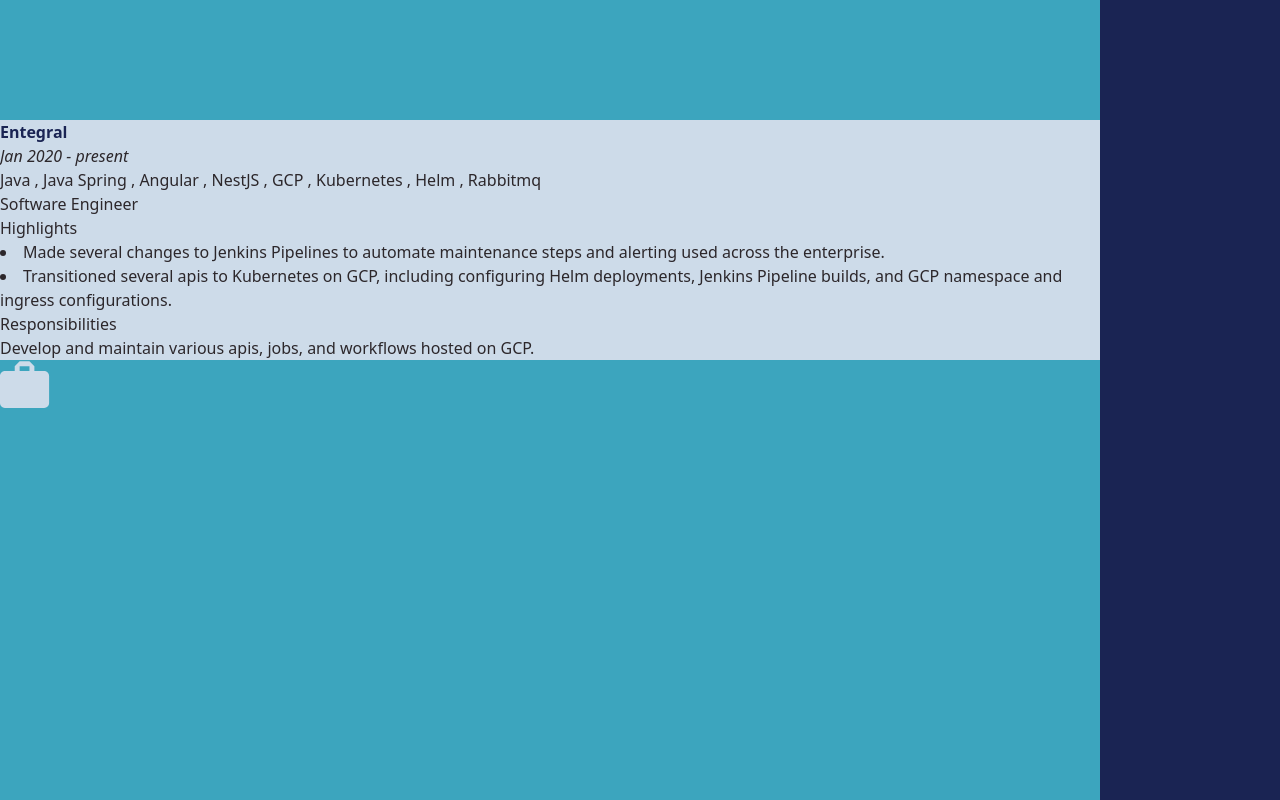
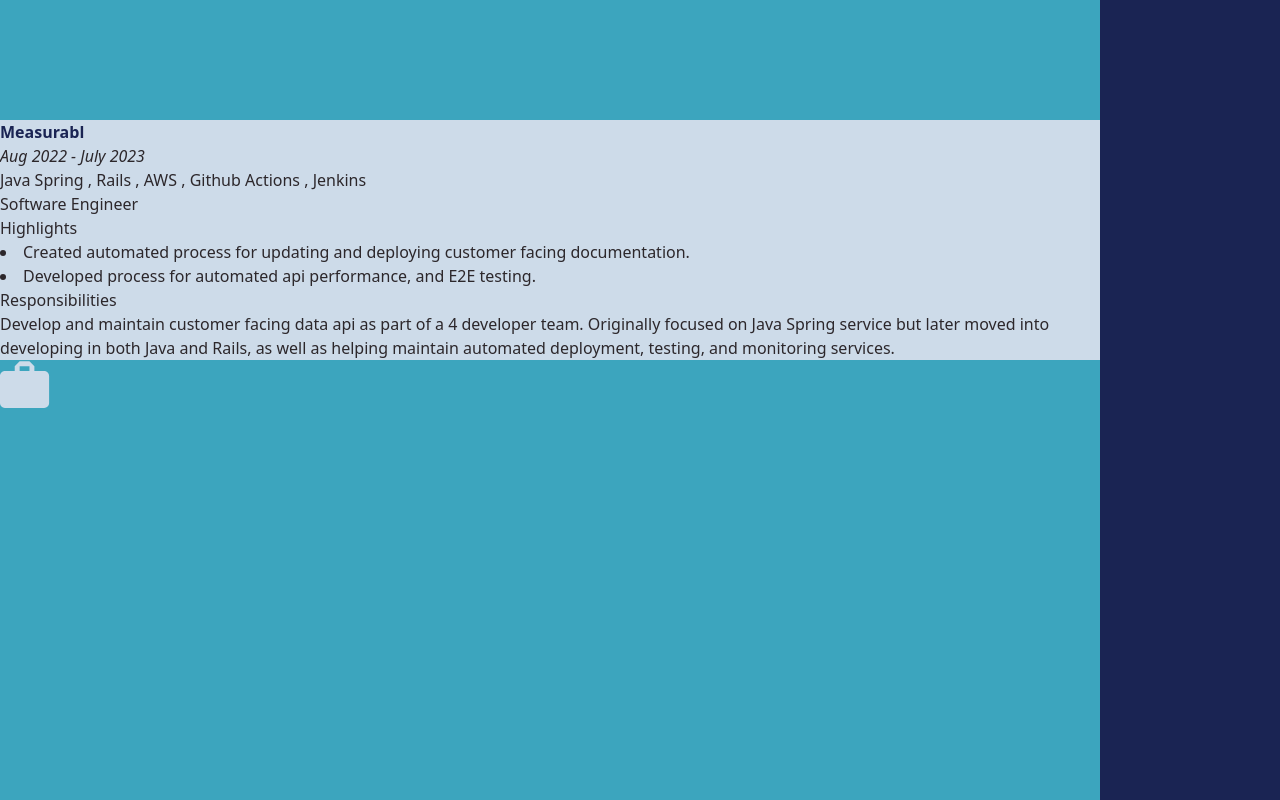
Before and after one commit to mikepawlak/portfolio-site, a Vue app: page / in a window 1280 px wide. Shown: the part 6760-7560 px from the top of the page. Built offline with nearby package versions, Linux system fonts and the light colour scheme.

Commit message:
update work history

```diff
--- a/src/components/WorkHistory.vue
+++ b/src/components/WorkHistory.vue
@@ -24,8 +24,31 @@
     return {
       workItems: [
         {
+          company: "Measurabl",
+          time: "Aug 2022 - July 2023",
+          technologyUsed: [
+            "Java Spring",
+            "Rails",
+            "AWS",
+            "Github Actions",
+            "Jenkins",
+          ],
+          roles: [
+            {
+              title: "Software Engineer",
+              time: "",
+              highlights: [
+                "Created automated process for updating and deploying customer facing documentation.",
+                "Developed process for automated api performance, and E2E testing.",
+              ],
+              responsibilities:
+                "Develop and maintain customer facing data api as part of a 4 developer team. Originally focused on Java Spring service but later moved into developing in both Java and Rails, as well as helping maintain automated deployment, testing, and monitoring services.",
+            },
+          ],
+        },
+        {
           company: "Entegral",
-          time: "Jan 2020 - present",
+          time: "Jan 2020 - Aug 2022",
           technologyUsed: [
             "Java",
             "Java Spring",
```
